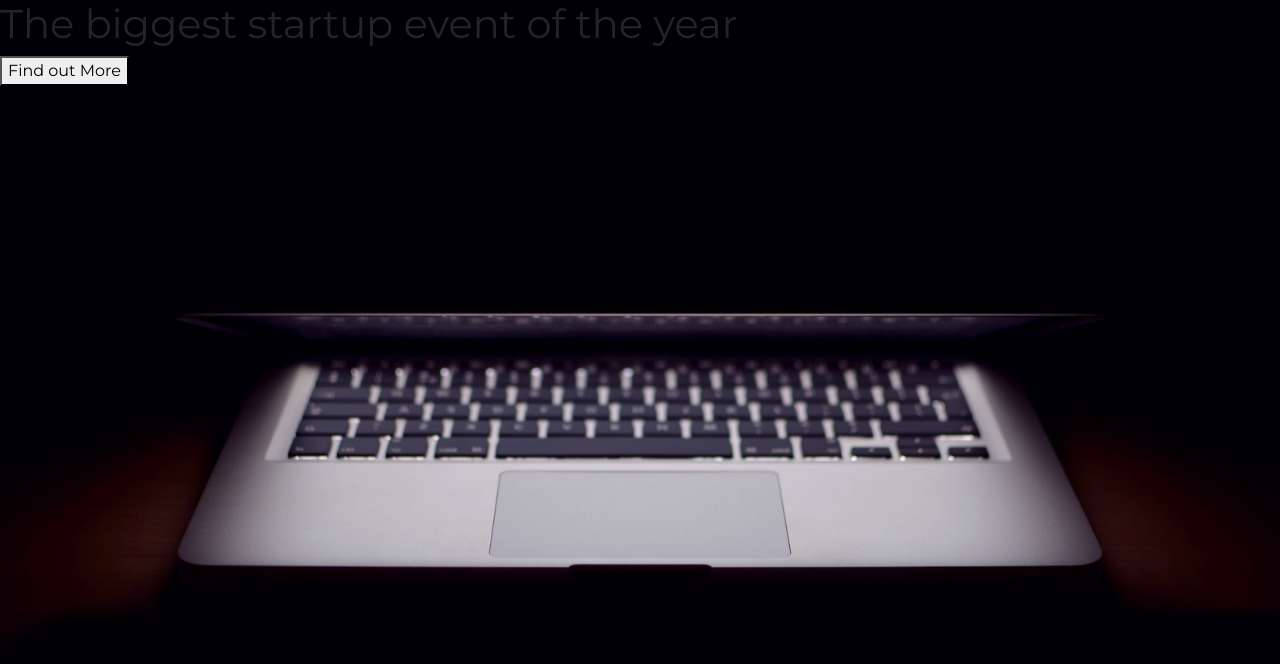
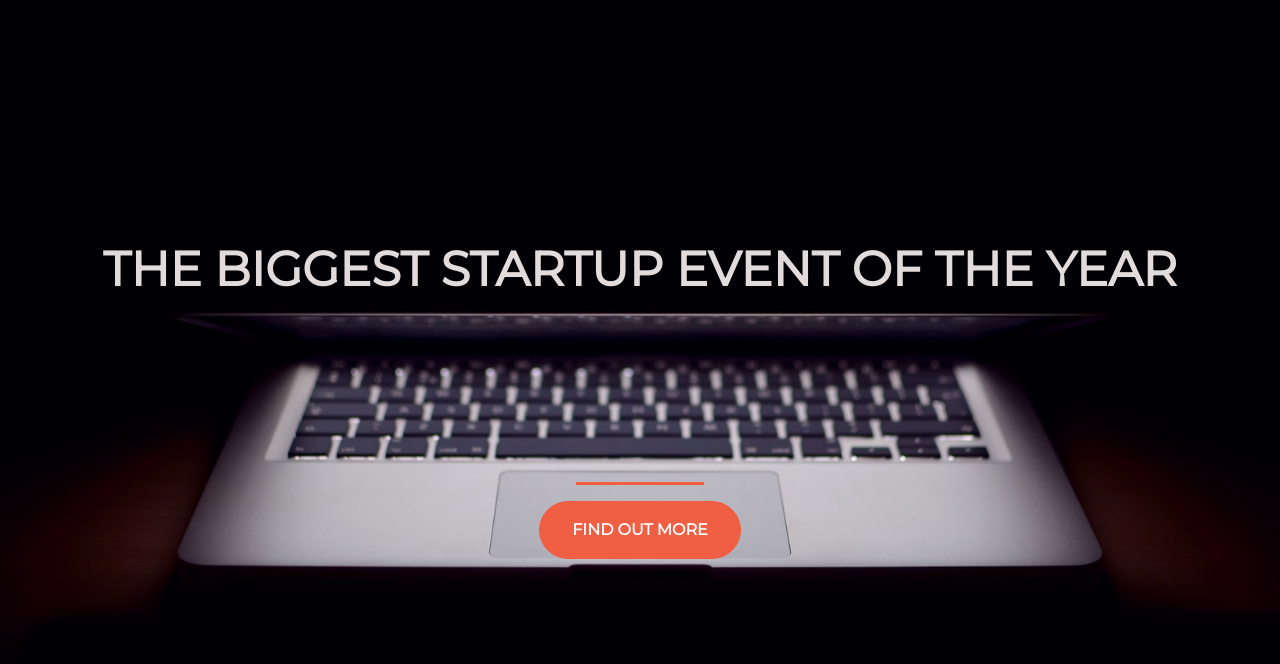
Before and after one commit to mearleycf/bootstrapper, a plain HTML site: page index.html in a window 1280 px wide. Drawn offline with nearby package versions, Linux system fonts and the light colour scheme.

Commit message:
working through bootstrap tutorial

```diff
--- a/index.html
+++ b/index.html
@@ -19,9 +19,21 @@
   <link rel="stylesheet" type="text/css" href="style.css">
 </head>
 
-<body>
-  <h1>The biggest startup event of the year</h1>
-  <button>Find out More</button>
+<body class="">
+  <div class="container d-flex align-items-center h-100">
+    <div class="row d-flex align-items-center">
+      <header class="text-center col-12">
+        <h1 class="text-uppercase"><strong>The biggest startup event of the year</strong></h1>
+      </header>
+      <div class="buffer col-12"></div>
+      <section class="text-center col-12">
+        <hr>
+        <a href="https://mailchi.mp/b60302acbdd4/bootstrap-demo">
+          <button class="btn btn-primary btn-xl">Find out More</button>
+        </a>
+      </section>
+    </div>
+  </div>
 </body>
 
 </html>
--- a/style.css
+++ b/style.css
@@ -9,3 +9,39 @@ html {
   -o-background-size: cover;
   background-size: cover;
 }
+
+h1 {
+  font-size: 3rem;
+  color: #e2dbdb;
+}
+
+hr {
+  border-color: #f05f44;
+  border-width: .2rem;
+  max-width: 10vw;
+}
+
+.btn {
+  font-weight: 700;
+  border-radius: 300px;
+  text-transform: uppercase;
+}
+
+.btn-xl {
+  padding: 1rem 2rem;
+}
+
+.btn-primary {
+  background-color: #f05f44;
+  border-color: #f05f44;
+}
+
+.btn-primary:hover {
+  background-color: #ee4b08;
+  border-color: #ee4b08;
+  border-width: .25rem;
+}
+
+.buffer {
+  height: 10rem;
+}
```
